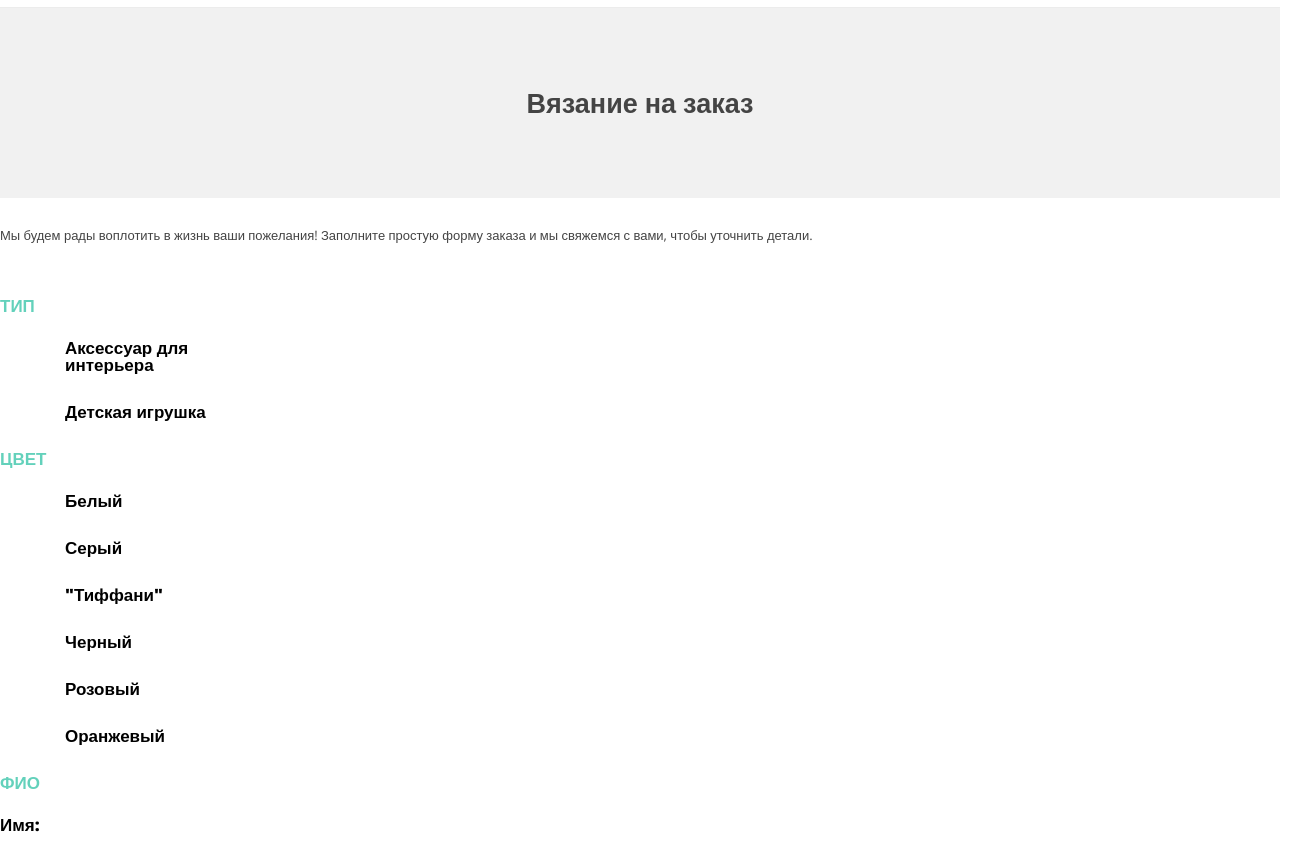
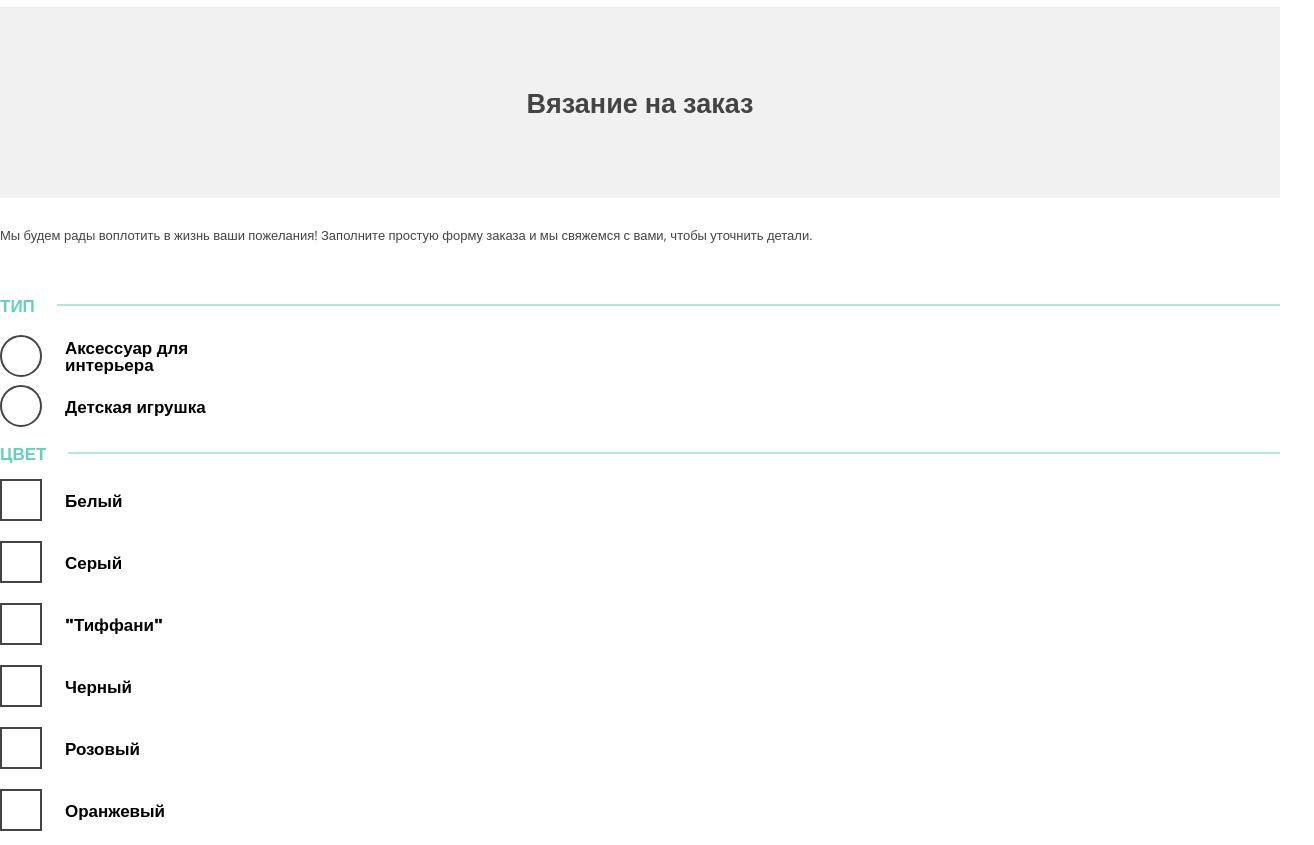
Before and after one commit to Sotnikov-Denis/99369-mishka, a website: page form.html in a window 1280 px wide. Shown: the part 79-924 px from the top of the page, 1314 px wide, since content can reach past the window. Drawn offline with nearby package versions, Linux system fonts and the light colour scheme; files that its build step writes are made by us from their sources.

Commit message:
Делает правки на странице обратной связи

```diff
--- a/form.html
+++ b/form.html
@@ -11,7 +11,7 @@
 
 <body>
   <header class="page-header">
-    <a class="logo" href="#">
+    <a class="logo" href="./">
       <img class="logo__img" src="img/logo-mobile.svg" alt="Картинка логотипа">
     </a>
     <nav class="main-nav">
@@ -56,29 +56,29 @@
       </p>
       <form class="feedback__form feedback-form" action="https://echo.htmlacademy.ru" method="post">
         <div class="feedback-form__group">
-          <div class="feedback-form__group-header">Тип</div>
+          <div class="feedback-form__header"><span>Тип</span></div>
           <input class="feedback-form__input" type="radio" id="radio-1" name="radio">
-          <label class="feedback-form__label" for="radio-1">Аксессуар для интерьера</label>
+          <label class="feedback-form__label feedback-form__label--circle" for="radio-1">Аксессуар для интерьера</label>
           <input class="feedback-form__input" type="radio" id="radio-2" name="radio">
-          <label class="feedback-form__label" for="radio-2">Детская игрушка</label>
+          <label class="feedback-form__label feedback-form__label--circle" for="radio-2">Детская игрушка</label>
         </div>
         <div class="feedback-form__group">
-          <div class="feedback-form__group-header">Цвет</div>
+          <div class="feedback-form__header feedback-form__header--margin"><span>Цвет</span></div>
           <input class="feedback-form__input" type="checkbox" id="checkbox-1" name="checkbox">
-          <label class="feedback-form__label" for="checkbox-1">Белый</label>
+          <label class="feedback-form__label feedback-form__label--margin feedback-form__label--square" for="checkbox-1">Белый</label>
           <input class="feedback-form__input" type="checkbox" id="checkbox-2" name="checkbox">
-          <label class="feedback-form__label" for="checkbox-2">Серый</label>
+          <label class="feedback-form__label feedback-form__label--margin feedback-form__label--square" for="checkbox-2">Серый</label>
           <input class="feedback-form__input" type="checkbox" id="checkbox-3" name="checkbox">
-          <label class="feedback-form__label" for="checkbox-3">"Тиффани"</label>
+          <label class="feedback-form__label feedback-form__label--margin feedback-form__label--square" for="checkbox-3">"Тиффани"</label>
           <input class="feedback-form__input" type="checkbox" id="checkbox-4" name="checkbox">
-          <label class="feedback-form__label" for="checkbox-4">Черный</label>
+          <label class="feedback-form__label feedback-form__label--margin feedback-form__label--square" for="checkbox-4">Черный</label>
           <input class="feedback-form__input" type="checkbox" id="checkbox-5" name="checkbox">
-          <label class="feedback-form__label" for="checkbox-5">Розовый</label>
+          <label class="feedback-form__label feedback-form__label--margin feedback-form__label--square" for="checkbox-5">Розовый</label>
           <input class="feedback-form__input" type="checkbox" id="checkbox-6" name="checkbox">
-          <label class="feedback-form__label" for="checkbox-6">Оранжевый</label>
+          <label class="feedback-form__label feedback-form__label--margin feedback-form__label--square" for="checkbox-6">Оранжевый</label>
         </div>
         <div class="feedback-form__group">
-          <div class="feedback-form__group-header">Фио</div>
+          <div class="feedback-form__header"><span>Фио</span></div>
           <label class="feedback-form__label feedback-form__label--left" for="name">Имя:</label>
           <input class="feedback-form__input" required type="text" id="name" name="name" placeholder="Введите ваше имя*">
           <label class="feedback-form__label feedback-form__label--left" for="surname">Фамилия:</label>
@@ -87,12 +87,15 @@
           <input class="feedback-form__input" type="text" id="middlename" name="middlename" placeholder="Отчество, если желаете">
         </div>
         <div class="feedback-form__group">
-          <div class="feedback-form__group-header feedback-form__field-header--lighter">Телефон</div>
+          <div class="feedback-form__header"><span>Тел</span></div>
           <input class="feedback-form__input feedback-form__input--phone" required type="tel" name="tel" placeholder="+7 ХХХ ХХ ХХ*">
+        </div>
+        <div class="feedback-form__group">
+          <div class="feedback-form__header"><span>Email</span></div>
           <input class="feedback-form__input feedback-form__input--email" required type="email" name="email" placeholder="Ваш Email*">
         </div>
         <div class="feedback-form__group">
-          <div class="feedback-form__group-header feedback-form__field-header--lighter">Доп</div>
+          <div class="feedback-form__header"><span>Доп</span></div>
           <textarea class="feedback-form__area" name="area" placeholder="Опишите все ваши пожелания к заказу"></textarea>
         </div>
         <div class="feedback-form__required">*Поля обязательны для заполнения</div>
--- a/sass/blocks/_feedback.scss
+++ b/sass/blocks/_feedback.scss
@@ -5,7 +5,6 @@
 .feedback {
   padding-top: 25px;
   padding-bottom: 55px;
-
 }
 
 .feedback__desc {
@@ -18,7 +17,7 @@
   padding-bottom: 30px;
 }
 
-.feedback-form__group-header {
+.feedback-form__header {
   position: relative;
   font-size: 17px;
   line-height: 1;
@@ -27,6 +26,31 @@
   text-transform: uppercase;
   margin-bottom: 25px;
   z-index: 5;
+
+  &--margin {
+    margin-bottom: 30px;
+  }
+
+  &::before {
+    content:'';
+    position: absolute;
+    top:50%;
+    left:0;
+    right:0;
+    transform:translateY(-50%);
+    width: 100%;
+    height: 1px;
+    background:#63d1bb;
+    z-index:1;
+  }
+}
+
+.feedback-form__header span {
+  position: relative;
+  display: inline-block;
+  padding-right: 22px;
+  background:#fff;
+  z-index: 2;
 }
 
 .feedback-form__label {
@@ -37,16 +61,47 @@
   line-height: 1;
   font-weight: 800;
   max-width: 160px;
-  margin-bottom: 30px;
+  margin-bottom: 25px;
   color: #000;
   cursor: pointer;
 
   &--left {
     padding-left: 0;
+    margin-bottom: 22px;
+  }
+
+  &--margin {
+    margin-bottom: 45px;
   }
 
   &:last-child {
     margin-bottom: 0;
+  }
+
+  &--circle::before {
+    content: '';
+    display: block;
+    position: absolute;
+    top: 50%;
+    left: 0;
+    transform: translateY(-50%);
+    width: 38px;
+    height: 38px;
+    border-radius: 50%;
+    border: 2px solid #444444;
+  }
+
+  &--square::before {
+    content: '';
+    display: block;
+    position: absolute;
+    top: 50%;
+    left: 0;
+    transform: translateY(-50%);
+    width: 38px;
+    height: 38px;
+    border-radius: 0;
+    border: 2px solid #444444;
   }
 }
 
@@ -56,7 +111,7 @@
   line-height: 1;
   font-weight: 400;
   width: 100%;
-  padding: 15px 0;
+  padding-bottom: 17px;
   outline: none;
   border: none;
   border-bottom: 2px solid #000;
@@ -64,6 +119,10 @@
 
   &:last-child {
     margin-bottom: 0;
+  }
+
+  &:focus {
+    outline: none;
   }
 
   &::placeholder {
@@ -88,7 +147,7 @@
 }
 
 .feedback-form__area {
-  width: 260px;
+  width: 100%;
   height: 140px;
   padding: 15px;
   font-size: 17px;
@@ -127,4 +186,7 @@
   margin-bottom: 30px;
 }
 
+
+
+
 /*=====  End of feedback  ======*/
```
Also changed, not shown: catalog.html (+1 -1 lines).
